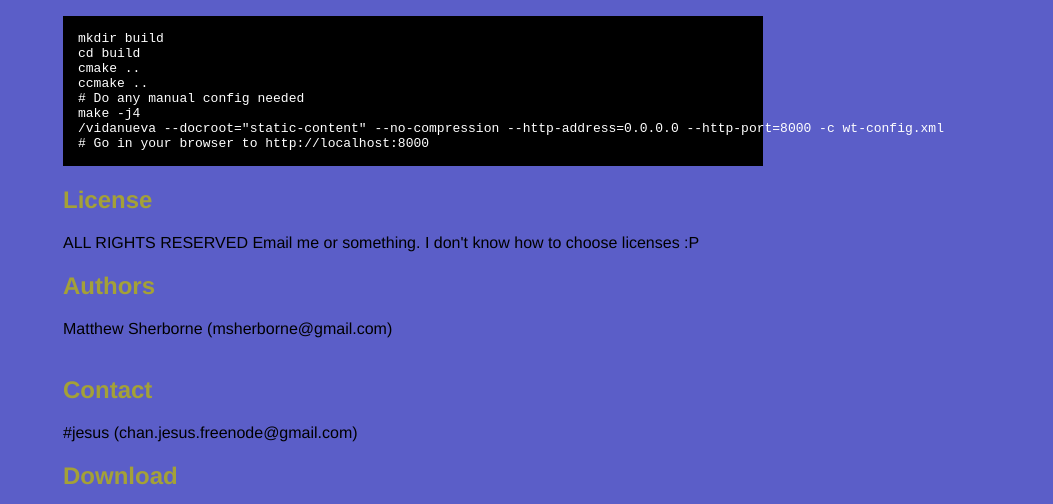
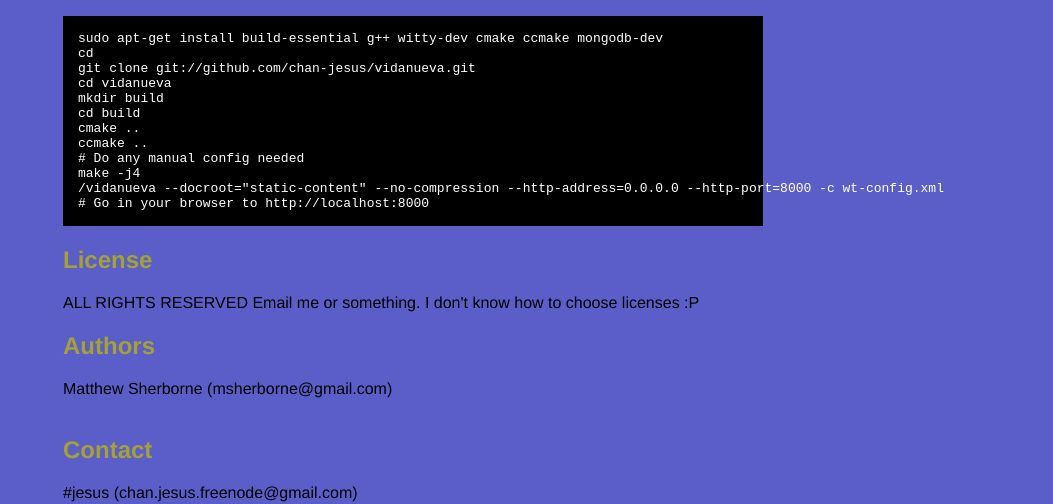
Before and after one commit to chan-jesus/vidanueva, a plain HTML site: page index.html in a window 1280 px wide. Shown: the part 310-814 px from the top of the page, without its empty margins (227-1280 px from the left). Drawn offline with Linux system fonts and the light colour scheme.

Commit message:
Added better install instructions .. untested

```diff
--- a/index.html
+++ b/index.html
@@ -53,7 +53,12 @@
 <p>wt-3.1.8
 mongodb</p>
 <h2>Install</h2>
-<pre>mkdir build
+<pre>
+sudo apt-get install build-essential g++ witty-dev cmake ccmake mongodb-dev
+cd
+git clone git://github.com/chan-jesus/vidanueva.git
+cd vidanueva
+mkdir build
 cd build
 cmake ..
 ccmake ..
```
